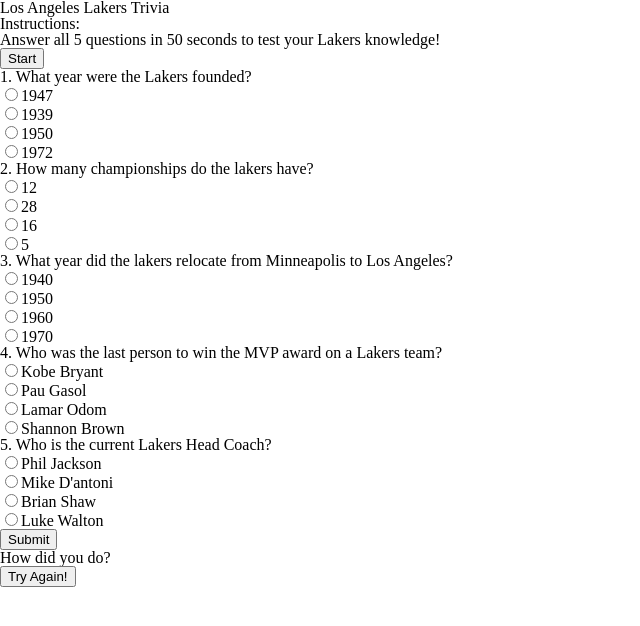
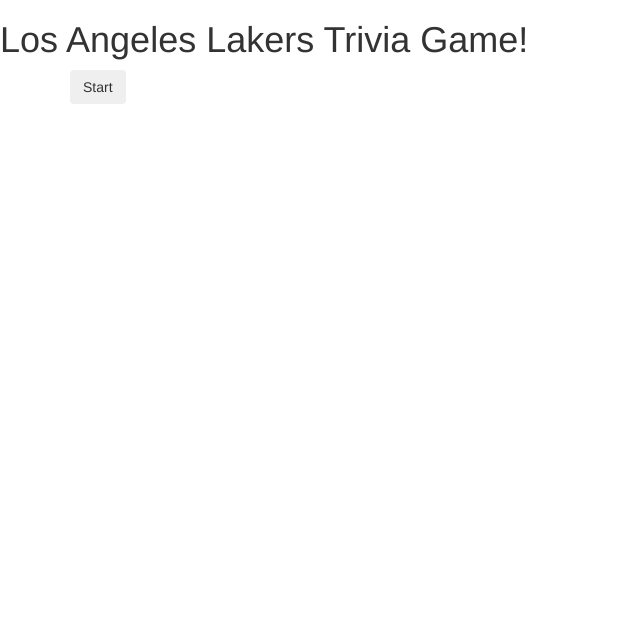
Before and after one commit to epha1206/triviaGame, a plain HTML site: page index.html in a window 1280 px wide. Shown: the whole page, without its empty margins (0-640 px from the left). Drawn offline with nearby package versions, Linux system fonts and the light colour scheme; files whose address does not match are found by name.

Commit message:
finalized html

```diff
--- a/index.html
+++ b/index.html
@@ -4,93 +4,35 @@
     <head>
         <meta charset="UTF-8">
         <title>Los Angeles Lakers Trivia Game</title>
-        <link rel="stylesheet" type="text/css" href="C:\Users\epha1\Desktop\code\triviaGame\assets\css\reset.css">
-        <link rel="stylesheet" type="text/css" href="C:\Users\epha1\Desktop\code\triviaGame\assets\css\style.css>"
+        <link rel="stylesheet" type="text/css" href="assets/css/reset.css">
+        <link rel="stylesheet" href="https://maxcdn.bootstrapcdn.com/bootstrap/3.3.7/css/bootstrap.min.css">
+        <link rel="stylesheet" type="text/css" href="assets/css/style.css">
     </head>
 
     <body>
-
-        <header id="mastHead">
-            <div class="container">
-                <h1>Los Angeles Lakers Trivia</h1>
-            </div>
+        <header>
+            <h1>Los Angeles Lakers Trivia Game!</h1>
         </header>
 
-        <div id="mainContainer" class="container">
+        <div class="container">
+            <button class ="btn btnPrimary" id="startBtn">Start</button>
 
-            <section class="mainSection">
+                <div id="timeLeft"></div>
+                <div id="currentQuestion"></div>
+                <div class="question"></div>
+                <div class="answerList"></div>
 
-                <h1 class="rules">Instructions:</h1>
+                <div id="message"></div>
+                <div id="correctedAnswer"></div>
 
-                <p class="rules">Answer all 5 questions in 50 seconds to test your Lakers knowledge!</p>
-
-                <h2>
-                    <button type="button" id="startButton">Start</button>
-                </h2>
-
-                <div id="showNumber"></div>
-
-                <p class="question">1. What year were the Lakers founded?</p>
-
-                <ul class="answers">
-                    <input type="radio" name="q1" value="a" id="q1a"><label for="q1a">1947</label><br/>
-                    <input type="radio" name="q1" value="b" id="q1b"><label for="q1b">1939</label><br/>
-                    <input type="radio" name="q1" value="c" id="q1c"><label for="q1c">1950</label><br/>
-                    <input type="radio" name="q1" value="d" id="q1d"><label for="q1d">1972</label><br/>
-                </ul>
-
-                <p class="question">2. How many championships do the lakers have?</p>
-
-                <ul class="answers">
-                    <input type="radio" name="q2" value="a" id="q2a"><label for="q2a">12</label><br/>
-                    <input type="radio" name="q2" value="b" id="q2b"><label for="q2b">28</label><br/>
-                    <input type="radio" name="q2" value="c" id="q2c"><label for="q2c">16</label><br/>
-                    <input type="radio" name="q2" value="d" id="q2d"><label for="q2d">5</label><br/>
-                </ul>
-
-                <p class="question">3. What year did the lakers relocate from Minneapolis to Los Angeles?</p>
-
-                <ul class="answers">
-                    <input type="radio" name="q3" value="a" id="q3a"><label for="q3a">1940</label><br/>
-                    <input type="radio" name="q3" value="b" id="q3b"><label for="q3b">1950</label><br/>
-                    <input type="radio" name="q3" value="c" id="q3c"><label for="q3c">1960</label><br/>
-                    <input type="radio" name="q3" value="d" id="q3d"><label for="q3d">1970</label><br/>
-                </ul>
-
-                <p class="question">4. Who was the last person to win the MVP award on a Lakers team?</p>
-
-                <ul class="answers">
-                    <input type="radio" name="q4" value="a" id="q4a"><label for="q4a">Kobe Bryant</label><br/>
-                    <input type="radio" name="q4" value="b" id="q4b"><label for="q4b">Pau Gasol</label><br/>
-                    <input type="radio" name="q4" value="c" id="q4c"><label for="q4c">Lamar Odom</label><br/>
-                    <input type="radio" name="q4" value="d" id="q4d"><label for="q4d">Shannon Brown</label><br/>
-                </ul>
-
-                <p class="question">5. Who is the current Lakers Head Coach?</p>
-
-                <ul class="answers">
-                    <input type="radio" name="q5" value="a" id="q5a"><label for="q5a">Phil Jackson</label><br/>
-                    <input type="radio" name="q5" value="b" id="q5b"><label for="q5b">Mike D'antoni</label><br/>
-                    <input type="radio" name="q5" value="c" id="q5c"><label for="q5c">Brian Shaw</label><br/>
-                    <input type="radio" name="q5" value="d" id="q5d"><label for="q5d">Luke Walton</label><br/>
-                </ul>
-
-                <button type="button" id="submit">Submit</button>
-
-                <div id="results">
-                    How did you do?
-                </div>
-
-                <button type="button" id="restart">Try Again!</button>
-
-            </section>
-
+                <div id="finalMessage"></div>
+                <div id="correctAnswers"></div>
+                <div id="incorrectAnswers"></div>
+                <div id="unanswered"></div>
+                <div id="startOverBtn"></div>
         </div>
 
-        <script type="text/javascript" src="https://code.jquery.com/jquery-2.2.0.js"></script>
-        <script type="text/javascript" src="C:\Users\epha1\Desktop\code\triviaGame\assets\javascript\app.js"></script>
-        <script type="text/javascript" src="C:\Users\epha1\Desktop\code\triviaGame\assets\javascript\questions.js"></script>
-
+        <script src="https://code.jquery.com/jquery.js"></script>
+        <script type="text/javascript" src="assets/javascript/app.js"></script>
     </body>
-
 </html>
```
